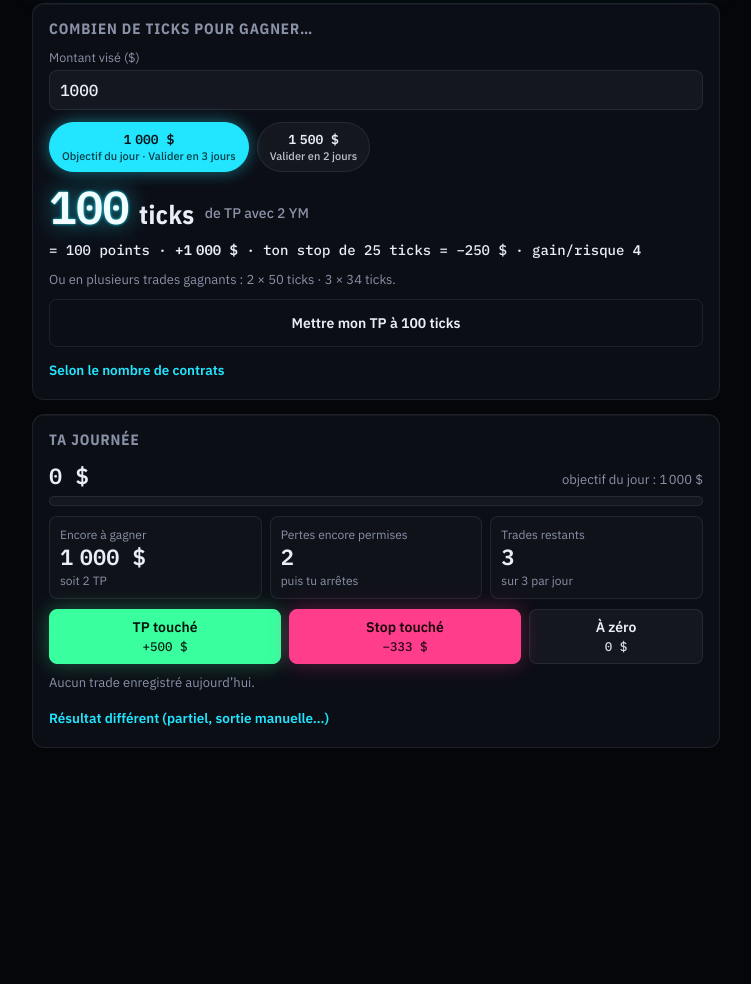
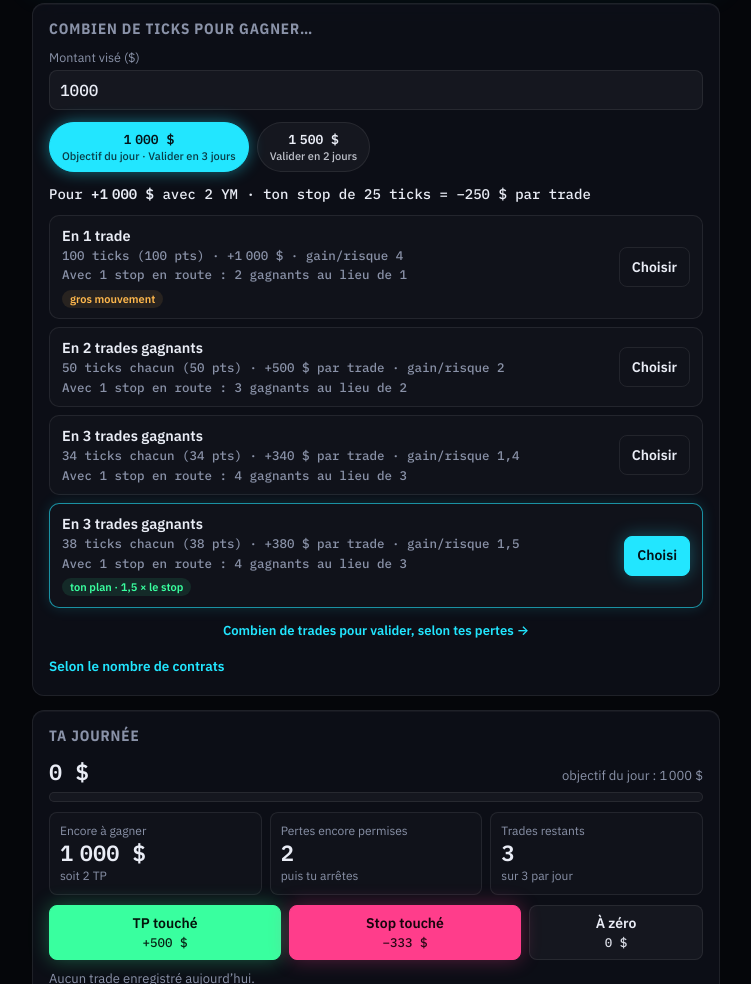
Before and after one commit to Piwo973/Ma-Vie, a plain HTML site: page prop-calc/index.html in a window 1280 px wide. Shown: the part 1478-2462 px from the top of the page, without its empty margins (264-1015 px from the left). Before the commit the page ends 2362 px from the top, so only its background shows below. Drawn offline with nearby package versions, Linux system fonts and the light colour scheme.

Commit message:
SizeWise v16 : plusieurs façons d'atteindre un objectif
- « Combien de ticks pour gagner » propose 1, 2 ou 3 trades gagnants
  et l'option au RR du plan, avec ticks, $ par trade et gain/risque
- Pour chaque option : combien de gagnants s'il y a un stop en route
- Bouton « Choisir » qui place le TP, lien vers le tableau des pertes
- Les boutons de montant restent synchronisés avec la saisie

Co-Authored-By: Claude Opus 5.5 <noreply@anthropic.com>
Claude-Session: https://claude.ai/code/session_01BjJdkuUt8Py6B9fLbKNkvk

```diff
--- a/prop-calc/index.html
+++ b/prop-calc/index.html
@@ -299,6 +299,15 @@ details.more[open]>summary{margin-bottom:8px}
 .bignum.md{font-size:46px}
 .chips.sm .chipbtn{padding:8px 12px;font-size:13px;min-width:0}
 .chipbtn small{display:block;font:500 11px var(--font-body);opacity:.8;margin-top:1px}
+.opts{display:flex;flex-direction:column;gap:8px}
+.opt{display:grid;grid-template-columns:minmax(0,1fr) auto;gap:10px;align-items:center;border:1px solid var(--line);border-radius:10px;padding:10px 12px;background:rgba(255,255,255,.02)}
+.opt.cur{border-color:rgba(34,230,255,.6);box-shadow:0 0 14px rgba(34,230,255,.15)}
+.opt>div{display:flex;flex-direction:column;gap:2px;min-width:0}
+.opt b{font:600 14.5px var(--font-body)}
+.opt-d{font:500 12.5px/1.4 var(--font-num);color:var(--muted)}
+.opt .btn{min-height:40px;padding:8px 12px}
+.tag{display:inline-block;font:600 11px var(--font-body);padding:2px 8px;border-radius:999px;margin:4px 4px 0 0;background:var(--warn-soft);color:var(--warn)}
+.tag.good{background:var(--good-soft);color:var(--good)}
 .chipbtn{border:1px solid var(--line);background:rgba(255,255,255,.04);color:var(--ink);border-radius:999px;padding:11px 16px;font:600 15px var(--font-num);cursor:pointer;min-width:56px;transition:background-color .2s,color .2s,box-shadow .2s,transform .1s}
 .chipbtn:active{transform:scale(.94)}
 .chipbtn[aria-pressed="true"]{background:var(--accent);color:var(--accent-ink);border-color:var(--accent);box-shadow:0 0 16px rgba(34,230,255,.45)}
@@ -1264,16 +1273,41 @@ function goalOutHTML(a, c){
   const T = Math.ceil(amt / (n * tickUsd) - EPS);
   const slT = c.sl > 0 ? Math.round(c.sl / I.tick) : 0;
   const rr = slT > 0 ? T / slT : NaN;
-  let h = '<div class="answer"><span class="bignum md">' + nf(0).format(T) + '</span><span class="unit">ticks</span><span class="answer-cap">de TP avec ' + n + ' ' + I.label + '</span></div>' +
-    '<p class="answer-sub">= ' + num(T * I.tick, I.dec) + ' points · <b>+' + money(T * n * tickUsd) + '</b>' + (slT > 0 ? ' · ton stop de ' + nf(0).format(slT) + ' ticks = −' + money(slT * n * tickUsd) + ' · gain/risque <b>' + num(rr, 1) + '</b>' : '') + '</p>';
-  if(T > 1) h += '<p class="note">Ou en plusieurs trades gagnants : ' + [2, 3].map(function(k){ return k + ' × ' + nf(0).format(Math.ceil(T / k - EPS)) + ' ticks'; }).join(' · ') + '.</p>';
-  if(rr > 4) h += '<p class="alert warn">TP ' + num(rr, 1) + ' fois plus grand que ton stop : c’est un très gros mouvement à attraper en un trade. Plus réaliste : plusieurs trades, ou plus de contrats si ton risque le permet.</p>';
+  const per = n * tickUsd, slUsd = slT * per;
+  let h = '<p class="answer-sub">Pour <b>+' + money(amt) + '</b> avec ' + n + ' ' + I.label + (slT > 0 ? ' · ton stop de ' + nf(0).format(slT) + ' ticks = −' + money(slUsd) + ' par trade' : '') + '</p>';
+  // Plusieurs façons d'y arriver : en 1, 2 ou 3 trades gagnants, ou au RR de ton plan
+  const curT = Math.round(c.tpPts / I.tick);
+  const planT = slT > 0 ? Math.max(1, Math.round(slT * a.rr)) : 0;
+  const opts = [1, 2, 3].map(function(k){ return {k:k, T:Math.ceil(amt / (k * per) - EPS)}; })
+    .filter(function(o){ return o.k === 1 || !(slT > 0) || o.T / slT >= 0.9; });
+  if(planT > 0){
+    const kPlan = Math.ceil(amt / (planT * per) - EPS);
+    const same = opts.filter(function(o){ return o.T === planT; })[0];
+    if(same) same.plan = true; else opts.push({k:kPlan, T:planT, plan:true});
+  }
+  opts.sort(function(x, y){ return x.k - y.k; });
+  // Montant d'une journée (objectif du jour, max de consistance) : on compare aux trades permis par jour
+  const daily = amt <= Math.max(c.todayGoal || 0, isFinite(c.consCap) ? c.consCap : 0, isFinite(c.dailyTarget) ? c.dailyTarget : 0) + 0.5;
+  h += '<div class="opts">' + opts.map(function(o){
+    const rr = slT > 0 ? o.T / slT : NaN, gain = o.T * per;
+    const w1 = slT > 0 ? Math.ceil((amt + slUsd) / gain - EPS) : NaN;
+    const tags = [];
+    if(o.plan) tags.push('<span class="tag good">ton plan · ' + num(a.rr, 2) + ' × le stop</span>');
+    if(rr > 3) tags.push('<span class="tag">gros mouvement</span>');
+    if(daily && o.k > a.maxTrades) tags.push('<span class="tag">plus que tes ' + a.maxTrades + ' trades par jour</span>');
+    const isCur = o.T === curT;
+    return '<div class="opt' + (isCur ? ' cur' : '') + '"><div><b>' + (o.k === 1 ? 'En 1 trade' : 'En ' + o.k + ' trades gagnants') + '</b>' +
+      '<span class="opt-d">' + nf(0).format(o.T) + ' ticks' + (o.k > 1 ? ' chacun' : '') + ' (' + num(o.T * I.tick, I.dec) + ' pts) · +' + money(gain) + (o.k > 1 ? ' par trade' : '') + (isFinite(rr) ? ' · gain/risque ' + num(rr, 1) : '') + '</span>' +
+      (isFinite(w1) ? '<span class="opt-d">' + (w1 > o.k ? 'Avec 1 stop en route : ' + pl(w1, 'gagnant', 'gagnants') + ' au lieu de ' + o.k : 'Tu peux prendre 1 stop et quand même y arriver') + '</span>' : '') +
+      (tags.length ? '<span>' + tags.join('') + '</span>' : '') + '</div>' +
+      '<button class="btn ' + (isCur ? 'primary' : 'ghost') + '" data-act="tp-goal" data-t="' + o.T + '">' + (isCur ? 'Choisi' : 'Choisir') + '</button></div>';
+  }).join('') + '</div>';
   if(!isMonthly(a) && isFinite(c.consCap) && amt > c.consCap + 0.5){
     const ph = phaseOf(a);
     h += '<p class="alert warn">Au-dessus de <b>' + money(c.consCap) + '</b>, le maximum par jour avec ta règle de consistance (' + a.consistency + ' %) : il faut au moins <b>' + pl(c.minDays, 'jour', 'jours') + '</b> pour valider.' +
       (ph.consOpt && a.consistency < ph.consOpt ? ' Avec l’option ' + ph.consOpt + ' % prise à l’achat : ' + pl(Math.ceil(100 / ph.consOpt - EPS), 'jour', 'jours') + ' (à régler dans Mon plan).' : '') + '</p>';
   }
-  h += '<button class="btn ghost" data-act="tp-goal" data-t="' + T + '">Mettre mon TP à ' + nf(0).format(T) + ' ticks</button>';
+  h += '<button class="linkbtn" data-act="see-scen">Combien de trades pour valider, selon tes pertes →</button>';
   const cap = Math.max(1, c.trade.firmSize || 1), step = I.micro ? Math.max(1, Math.round(cap / 6)) : 1, ks = [];
   for(let k = step; k <= cap; k += step) ks.push(k);
   if(ks[ks.length - 1] !== cap) ks.push(cap);
@@ -2188,6 +2222,8 @@ function renderOutputs(){
   setHTML('o-tp-mode', tpModeHTML(a, c));
   setHTML('o-nc-note', ncNoteHTML(a, c));
   setHTML('o-goal', goalOutHTML(a, c));
+  const gNow = Math.round(goalAmtOf(a, c));
+  app.querySelectorAll('[data-act="goal-set"]').forEach(function(b){ b.setAttribute('aria-pressed', String(+b.dataset.k === gNow)); });
   setHTML('o-day', dayOutHTML(a, c));
   setHTML('o-progress', progressOutHTML(a, c));
   setHTML('o-scen', scenHTML(a, c));
@@ -2434,6 +2470,10 @@ function handleAct(btn){
       toast('Plan supprimé. Tu peux en refaire un.');
       return;
     }
+    case 'see-scen':
+      ui.tab = 'account'; render({enter:true});
+      setTimeout(function(){ const el = document.getElementById('o-scen'); if(el) el.closest('section').scrollIntoView({behavior:'smooth', block:'start'}); }, 60);
+      return;
     case 'wiz-goal': wizOpen('goal'); return;
     case 'select': state.selected = btn.dataset.id; ui.wiz = null; ui.adding = false; ui.settingsOpen = false; prevSlots = null; render({enter:true}); touch(); return;
     case 'add': wizOpen('new'); return;
@@ -2567,7 +2607,7 @@ document.addEventListener('visibilitychange', function(){
 });
 
 // Mise à jour automatique : compare la version en ligne et recharge l'appli si elle a changé.
-const APP_VERSION = '15';
+const APP_VERSION = '16';
 function checkUpdate(){
   fetch('version.json?t=' + Date.now(), {cache:'no-store'}).then(function(r){ return r.json(); }).then(function(d){
     if(!d || !d.v || d.v === APP_VERSION) return;
--- a/prop-calc/sw.js
+++ b/prop-calc/sw.js
@@ -1,5 +1,5 @@
 // Garde l'appli disponible hors connexion et sert toujours la dernière version en ligne.
-const VERSION = 'sizewise-v15';
+const VERSION = 'sizewise-v16';
 const SHELL = ['./', './index.html', './manifest.webmanifest', './icon-192.png', './icon-512.png', './icon-180.png'];
 self.addEventListener('install', e => { e.waitUntil(caches.open(VERSION).then(c => c.addAll(SHELL)).then(() => self.skipWaiting())); });
 self.addEventListener('activate', e => { e.waitUntil(caches.keys().then(keys => Promise.all(keys.filter(k => k !== VERSION).map(k => caches.delete(k)))).then(() => self.clients.claim())); });
--- a/prop-calc/version.json
+++ b/prop-calc/version.json
@@ -1 +1 @@
-{"v":"15"}
+{"v":"16"}
```
